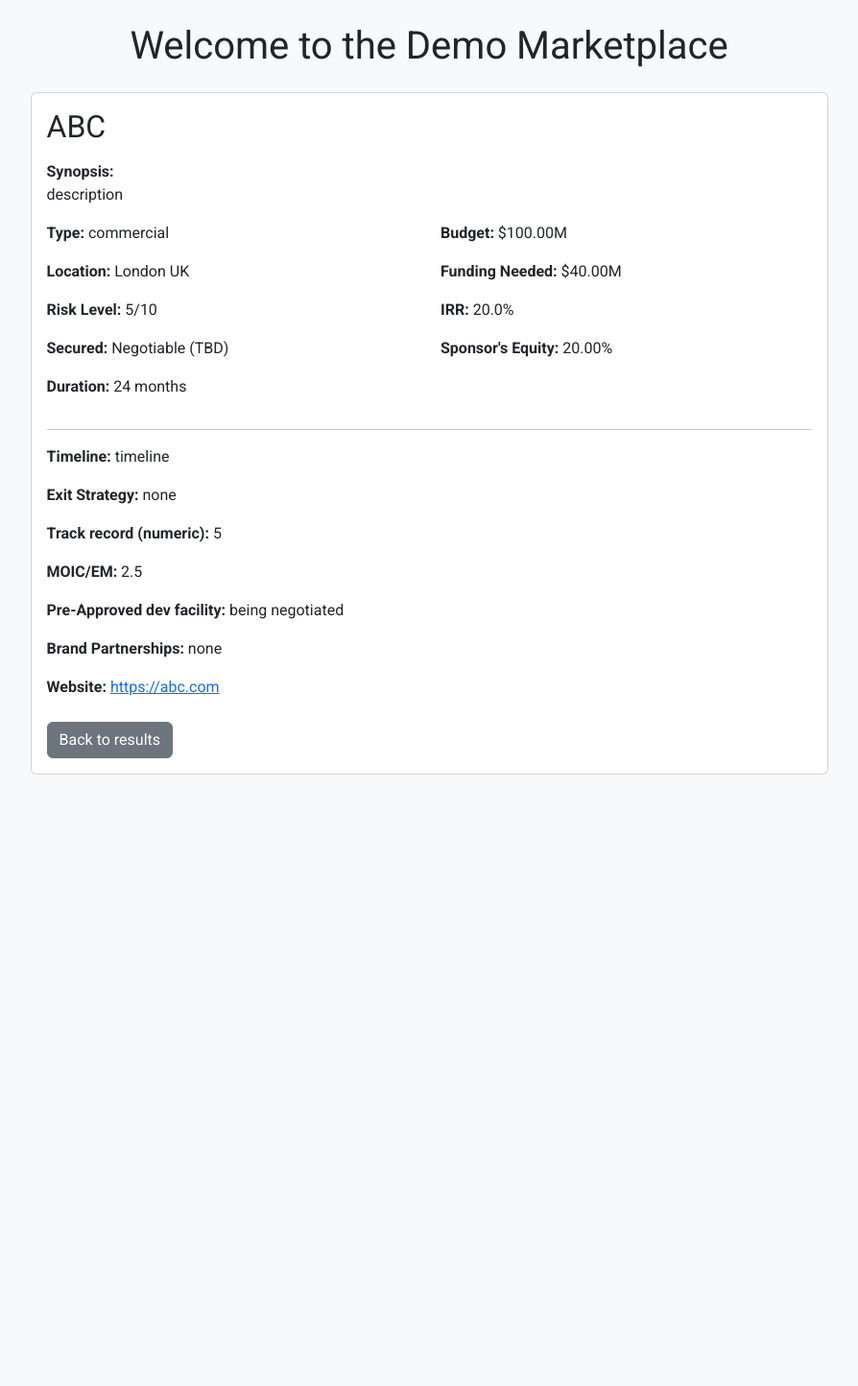
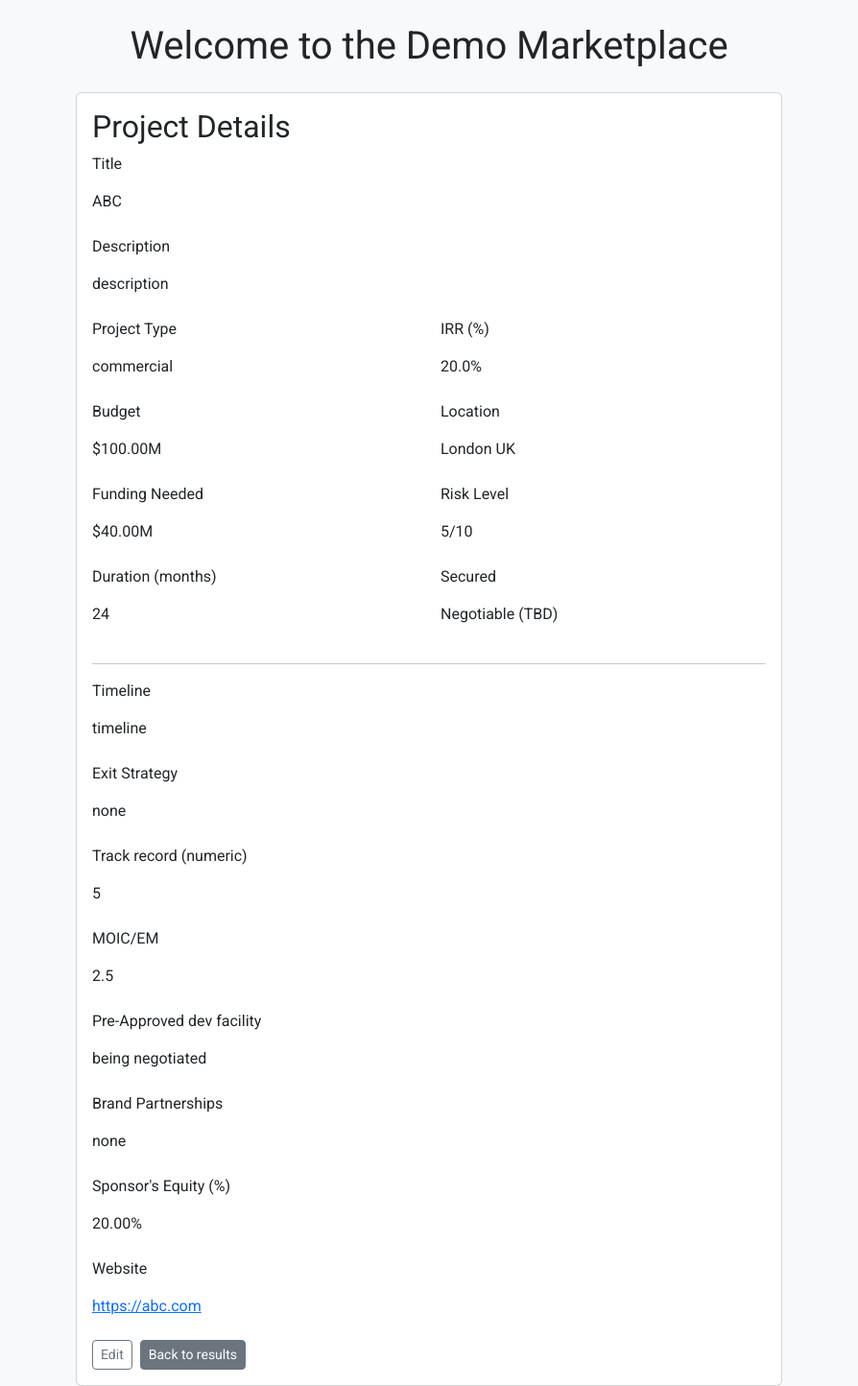
Before and after one commit to posylkm/myapp, a Flask app: page /projects/1 in a window 1280 px wide. Shown: the part 56-1500 px from the top of the page at 96% size, without its empty margins (193-1087 px from the left). Before the commit the page ends 863 px from the top, so only its background shows below. Run offline with Flask 3, Linux system fonts and the light colour scheme; a user stored in the database is signed in; some libraries are stand-ins or nearby versions.

Commit message:
more register info & added admin

```diff
--- a/app.py
+++ b/app.py
@@ -1,12 +1,26 @@
-from flask import Flask, render_template, request, redirect, url_for, flash, send_from_directory, abort
+from flask import Flask, render_template, request, redirect, url_for, flash, send_from_directory, abort, current_app
 from flask_login import LoginManager, login_user, logout_user, login_required, current_user
 from models import db, Project, User
 from flask_wtf import FlaskForm
 from flask_wtf.file import FileField, FileAllowed
 from wtforms import StringField, TextAreaField, FloatField, IntegerField, SubmitField, PasswordField, SelectField
-from wtforms.validators import DataRequired, Email, EqualTo, NumberRange, Optional, URL, Length
+from wtforms.validators import DataRequired, Email, EqualTo, NumberRange, Optional, URL, Length, Regexp
 from werkzeug.utils import secure_filename
+from werkzeug.security import generate_password_hash, check_password_hash
+from sqlalchemy.exc import IntegrityError
+from flask_admin import Admin
+from flask_admin.contrib.sqla import ModelView
 import os
+
+
+def can_edit_project(project, user):
+    """Allow editing if user is admin or the developer who owns the project."""
+    if not user.is_authenticated:
+        return False
+    if getattr(user, "role", None) == "admin":
+        return True
+    return getattr(user, "role", None) == "developer" and project.user_id == user.id
+
 
 app = Flask(__name__, instance_relative_config=True)
 
@@ -24,6 +38,7 @@ app.config['SQLALCHEMY_DATABASE_URI'] = f'sqlite:///{app.config["DATABASE"]}'
 app.config['SQLALCHEMY_TRACK_MODIFICATIONS'] = False
 app.config['UPLOAD_FOLDER'] = 'uploads'
 app.config['MAX_CONTENT_LENGTH'] = 16 * 1024 * 1024
+app.config['SECRET_KEY'] = os.environ.get('SECRET_KEY', 'dev-secret-change-me')
 os.makedirs(app.config['UPLOAD_FOLDER'], exist_ok=True)
 
 db.init_app(app)
@@ -34,17 +49,58 @@ login_manager.init_app(app)
 login_manager.login_view = 'login'  # Redirect to login if not auth'd
 login_manager.login_message = 'Login required to access this page.'
 
+# Add admin and Restrict admin access
+class SecureModelView(ModelView):
+    def is_accessible(self):
+        return current_user.is_authenticated and current_user.role == "admin"
+    def inaccessible_callback(self, name, **kwargs):
+        abort(403)
+
+# Create exactly once:
+admin = Admin(app, name="Admin Dashboard")  # endpoint defaults to "admin", url defaults to "/admin"
+admin.add_view(SecureModelView(User, db.session))
+admin.add_view(SecureModelView(Project, db.session))
+
+
+
+# class ReadOnlyModelView(SecureModelView):
+#     can_create = False
+#     can_edit = False
+#     can_delete = False
+
+# admin.add_view(ReadOnlyModelView(Project, db.session))
+
+
 @login_manager.user_loader
 def load_user(user_id):
     return User.query.get(int(user_id))
 
 # Forms
-class RegisterForm(FlaskForm):
-    email = StringField('Email', validators=[DataRequired(), Email()])
-    password = PasswordField('Password', validators=[DataRequired()])
-    confirm_password = PasswordField('Confirm Password', validators=[DataRequired(), EqualTo('password')])
-    role = SelectField('Role', choices=[('investor', 'Investor'), ('developer', 'Developer')], default='investor')
-    submit = SubmitField('Register')
+class RegistrationForm(FlaskForm):
+    # Keep new fields Optional until the template renders them
+    first_name = StringField("First Name", validators=[Optional(), Length(max=100)])
+    surname = StringField("Surname", validators=[Optional(), Length(max=100)])
+
+    email = StringField("Email", validators=[DataRequired(), Email()])
+    password = PasswordField("Password", validators=[DataRequired(), Length(min=8)])
+    confirm_password = PasswordField("Confirm Password", validators=[DataRequired(), EqualTo("password")])
+
+    role = SelectField(
+        "Role",
+        choices=[("developer", "Developer"), ("investor", "Investor")],
+        validators=[DataRequired()],
+    )
+
+    company_name = StringField("Company Name", validators=[Optional(), Length(max=150)])
+    company_website = StringField("Company Website", validators=[Optional(), Length(max=255)])
+    company_address = StringField("Company Address", validators=[Optional(), Length(max=300)])
+    phone = StringField("Phone", validators=[Optional(), Length(max=30)])
+    aum = FloatField("Assets Under Management (AUM, in millions)", validators=[Optional()])  # investors only
+
+    submit = SubmitField("Register")
+
+
+
 
 class LoginForm(FlaskForm):
     email = StringField('Email', validators=[DataRequired(), Email()])
@@ -84,20 +140,58 @@ class ProjectForm(FlaskForm):
 def index():
     return render_template('base.html')
 
-@app.route('/register', methods=['GET', 'POST'])
+
+@app.route("/register", methods=["GET", "POST"])
 def register():
-    form = RegisterForm()
+    form = RegistrationForm()
+
+    if request.method == "POST":
+        current_app.logger.debug(f"/register POST data: {request.form}")
+
     if form.validate_on_submit():
-        if User.query.filter_by(email=form.email.data).first():
-            flash('Email already registered!')
-            return render_template('register.html', form=form)
-        user = User(email=form.email.data, role=form.role.data)
-        user.set_password(form.password.data)
-        db.session.add(user)
-        db.session.commit()
-        flash('Registration successful! Please log in.')
-        return redirect(url_for('login'))
-    return render_template('register.html', form=form)
+        # (Optional) role-based requirements – enable later if you want
+        if form.role.data == "developer" and not form.company_name.data:
+            flash("Please provide Company Name for developers.", "warning")
+            return render_template("register.html", form=form)
+        if form.role.data == "investor" and not form.aum.data:
+            flash("Please provide AUM for investors.", "warning")
+            return render_template("register.html", form=form)
+
+        site = (form.company_website.data or "").strip()
+        if site and not site.startswith(("http://", "https://")):
+            site = "https://" + site
+
+        user = User(
+            first_name=(form.first_name.data or None),
+            surname=(form.surname.data or None),
+            email=form.email.data.lower().strip(),
+            password_hash=generate_password_hash(form.password.data),
+            role=form.role.data,
+            company_name=(form.company_name.data or None),
+            company_website=(site or None),
+            company_address=(form.company_address.data or None),
+            phone=(form.phone.data or None),
+            aum=(form.aum.data if form.aum.data is not None else None),
+        )
+
+        try:
+            db.session.add(user)
+            db.session.commit()
+        except IntegrityError:
+            db.session.rollback()
+            flash("This email is already registered.", "danger")
+            return render_template("register.html", form=form)
+
+        flash("Registration successful! You can now log in.", "success")
+        return redirect(url_for("login"))
+
+    # When validation fails, print and show a friendly message
+    if request.method == "POST":
+        current_app.logger.debug(f"form.errors: {form.errors}")
+        flash("Please correct the highlighted errors and try again.", "warning")
+
+    return render_template("register.html", form=form)
+
 
 @app.route('/login', methods=['GET', 'POST'])
 def login():
@@ -159,43 +253,59 @@ def upload():
     return render_template('upload.html', form=form)
 
 
-# @app.route('/upload', methods=['GET', 'POST'])
-# @login_required
-# def upload():
-#     if current_user.role != 'developer':
-#         flash('Only developers can upload/modify projects!')
-#         return redirect(url_for('search'))
-#     form = ProjectForm()
-#     if form.validate_on_submit():
-#         print(f"[DEBUG] Form valid! Title: {form.title.data}, User ID: {current_user.id}")  # Add this
-#         project = Project(
-#             title=form.title.data,
-#             description=form.description.data,
-#             project_type=form.project_type.data,
-#             budget=form.budget.data,
-#             funding=form.funding.data,
-#             irr=form.irr.data,
-#             duration=form.duration.data,
-#             location=form.location.data,
-#             risk_level=form.risk_level.data,
-#             secured=form.secured.data,
-#             user_id=current_user.id
-#         )
-#         print(f"[DEBUG] Project object created: ID temp={project.id}")  # Add this (ID is None pre-commit)
-#         if form.attachment.data and allowed_file(form.attachment.data.filename):
-#             filename = secure_filename(form.attachment.data.filename)
-#             filepath = os.path.join(app.config['UPLOAD_FOLDER'], filename)
-#             form.attachment.data.save(filepath)
-#             project.attachment_path = filename
-#             print(f"[DEBUG] File saved: {filename}")  # Add this
-#         db.session.add(project)
-#         db.session.commit()
-#         print(f"[DEBUG] Committed! New project ID: {project.id}")  # Add this—key check!
-#         flash('Project uploaded successfully!')
-#         return redirect(url_for('search'))
-#     else:
-#         print(f"[DEBUG] Form errors: {form.errors}")  # Add this for validation fails
-#     return render_template('upload.html', form=form)
+
+@app.route("/projects/<int:project_id>/edit", methods=["GET", "POST"])
+@login_required
+def edit_project(project_id):
+    project = Project.query.get_or_404(project_id)
+    if not can_edit_project(project, current_user):
+        abort(403)
+
+    form = ProjectForm(obj=project)
+
+    if form.validate_on_submit():
+        website_value = form.website.data.strip() if form.website.data else None
+        if website_value and not website_value.startswith(("http://", "https://")):
+            website_value = "https://" + website_value
+
+        # update fields
+        project.title = form.title.data
+        project.description = form.description.data
+        project.project_type = form.project_type.data
+        project.budget = form.budget.data
+        project.funding = form.funding.data
+        project.duration = form.duration.data
+        project.irr = form.irr.data
+        project.location = form.location.data
+        project.risk_level = form.risk_level.data
+        project.secured = form.secured.data
+
+        project.timeline = form.timeline.data
+        project.exit_strategy = form.exit_strategy.data
+        project.developer_tr = form.developer_tr.data
+        project.website = website_value
+        project.preapproved_facility = form.preapproved_facility.data
+        project.brand_partnership = form.brand_partnership.data
+        project.MOIC_EM = form.MOIC_EM.data
+        project.sponsor_equity = form.sponsor_equity.data
+
+        if form.attachment.data and hasattr(form.attachment.data, "filename") and form.attachment.data.filename:
+            if allowed_file(form.attachment.data.filename):
+                os.makedirs(app.config['UPLOAD_FOLDER'], exist_ok=True)
+                filename = secure_filename(form.attachment.data.filename)
+                filepath = os.path.join(app.config['UPLOAD_FOLDER'], filename)
+                form.attachment.data.save(filepath)
+                project.attachment_path = filename
+
+        db.session.commit()
+        flash("Project updated", "success")
+        return redirect(url_for("project_detail", project_id=project.id))
+
+    # 👇 Reuse upload.html; just tell it we’re in edit mode
+    return render_template("upload.html", form=form, edit_mode=True, project=project)
+
+
+
 
 
 @app.route("/projects/<int:project_id>")
--- a/requirements.txt
+++ b/requirements.txt
@@ -5,3 +5,4 @@ Flask-WTF==1.2.2
 email-validator==2.3.0
 Werkzeug==3.0.3
 gunicorn==23.0.0
+Flask-Admin
--- a/templates/project_detail.html
+++ b/templates/project_detail.html
@@ -1,41 +1,121 @@
 {% extends "base.html" %}
 {% block content %}
 <div class="row justify-content-center">
-  <div class="col-md-10 col-lg-9">
+  <div class="col-md-8">
     <div class="card">
       <div class="card-body">
-        <h2 class="card-title mb-3">{{ project.title }}</h2>
+        <h2 class="card-title">{% if current_user.is_authenticated and (current_user.role == 'admin' or current_user.id == project.user_id) %}Project Details{% else %}Project{% endif %}</h2>
 
-        <p class="mb-3"><strong>Synopsis:</strong><br>{{ project.description }}</p>
+        <!-- Title -->
+        <div class="mb-3">
+          <label class="form-label">Title</label>
+          <div class="form-control-plaintext">{{ project.title }}</div>
+        </div>
+
+        <!-- Description -->
+        <div class="mb-3">
+          <label class="form-label">Description</label>
+          <div class="form-control-plaintext">{{ project.description }}</div>
+        </div>
 
         <div class="row">
           <div class="col-md-6">
-            <p><strong>Type:</strong> {{ project.project_type }}</p>
-            <p><strong>Location:</strong> {{ project.location }}</p>
-            <p><strong>Risk Level:</strong> {{ project.risk_level }}/10</p>
-            <p><strong>Secured:</strong> {{ project.secured }}</p>
-            <p><strong>Duration:</strong> {{ project.duration if project.duration is not none else "—" }} months</p>
+            <div class="mb-3">
+              <label class="form-label">Project Type</label>
+              <div class="form-control-plaintext">{{ project.project_type }}</div>
+            </div>
+            <div class="mb-3">
+              <label class="form-label">Budget</label>
+              <div class="form-control-plaintext">${{ "%.2f"|format(project.budget) }}M</div>
+            </div>
+            <div class="mb-3">
+              <label class="form-label">Funding Needed</label>
+              <div class="form-control-plaintext">${{ "%.2f"|format(project.funding) }}M</div>
+            </div>
+            <div class="mb-3">
+              <label class="form-label">Duration (months)</label>
+              <div class="form-control-plaintext">{{ project.duration if project.duration is not none else "—" }}</div>
+            </div>
           </div>
+
           <div class="col-md-6">
-            <p><strong>Budget:</strong> ${{ "%.2f"|format(project.budget) }}M</p>
-            <p><strong>Funding Needed:</strong> ${{ "%.2f"|format(project.funding) }}M</p>
-            <p><strong>IRR:</strong> {{ "%.1f"|format(project.irr) }}%</p>
-            {% if project.sponsor_equity is not none %}
-              <p><strong>Sponsor's Equity:</strong> {{ "%.2f"|format(project.sponsor_equity) }}%</p>
-            {% endif %}
+            <div class="mb-3">
+              <label class="form-label">IRR (%)</label>
+              <div class="form-control-plaintext">{{ "%.1f"|format(project.irr) }}%</div>
+            </div>
+            <div class="mb-3">
+              <label class="form-label">Location</label>
+              <div class="form-control-plaintext">{{ project.location }}</div>
+            </div>
+            <div class="mb-3">
+              <label class="form-label">Risk Level</label>
+              <div class="form-control-plaintext">{{ project.risk_level }}/10</div>
+            </div>
+            <div class="mb-3">
+              <label class="form-label">Secured</label>
+              <div class="form-control-plaintext">{{ project.secured }}</div>
+            </div>
           </div>
         </div>
 
         <hr class="my-3">
 
-        {% if project.timeline %}<p><strong>Timeline:</strong> {{ project.timeline }}</p>{% endif %}
-        {% if project.exit_strategy %}<p><strong>Exit Strategy:</strong> {{ project.exit_strategy }}</p>{% endif %}
-        {% if project.developer_tr is not none %}<p><strong>Track record (numeric):</strong> {{ project.developer_tr }}</p>{% endif %}
-        {% if project.MOIC_EM is not none %}<p><strong>MOIC/EM:</strong> {{ project.MOIC_EM }}</p>{% endif %}
-        {% if project.preapproved_facility %}<p><strong>Pre-Approved dev facility:</strong> {{ project.preapproved_facility }}</p>{% endif %}
-        {% if project.brand_partnership %}<p><strong>Brand Partnerships:</strong> {{ project.brand_partnership }}</p>{% endif %}
+        {% if project.timeline %}
+          <div class="mb-3">
+            <label class="form-label">Timeline</label>
+            <div class="form-control-plaintext">{{ project.timeline }}</div>
+          </div>
+        {% endif %}
+
+        {% if project.exit_strategy %}
+          <div class="mb-3">
+            <label class="form-label">Exit Strategy</label>
+            <div class="form-control-plaintext">{{ project.exit_strategy }}</div>
+          </div>
+        {% endif %}
+
+        {% if project.developer_tr is not none %}
+          <div class="mb-3">
+            <label class="form-label">Track record (numeric)</label>
+            <div class="form-control-plaintext">{{ project.developer_tr }}</div>
+          </div>
+        {% endif %}
+
+        {% if project.MOIC_EM is not none %}
+          <div class="mb-3">
+            <label class="form-label">MOIC/EM</label>
+            <div class="form-control-plaintext">{{ project.MOIC_EM }}</div>
+          </div>
+        {% endif %}
+
+        {% if project.preapproved_facility %}
+          <div class="mb-3">
+            <label class="form-label">Pre-Approved dev facility</label>
+            <div class="form-control-plaintext">{{ project.preapproved_facility }}</div>
+          </div>
+        {% endif %}
+
+        {% if project.brand_partnership %}
+          <div class="mb-3">
+            <label class="form-label">Brand Partnerships</label>
+            <div class="form-control-plaintext">{{ project.brand_partnership }}</div>
+          </div>
+        {% endif %}
+
+        {% if project.sponsor_equity is not none %}
+          <div class="mb-3">
+            <label class="form-label">Sponsor's Equity (%)</label>
+            <div class="form-control-plaintext">{{ "%.2f"|format(project.sponsor_equity) }}%</div>
+          </div>
+        {% endif %}
+
         {% if project.website %}
-          <p><strong>Website:</strong> <a href="{{ project.website }}" target="_blank" rel="noopener">{{ project.website }}</a></p>
+          <div class="mb-3">
+            <label class="form-label">Website</label>
+            <div class="form-control-plaintext">
+              <a href="{{ project.website }}" target="_blank" rel="noopener">{{ project.website }}</a>
+            </div>
+          </div>
         {% endif %}
 
         {% if project.attachment_path %}
@@ -44,7 +124,14 @@
              target="_blank">Download Attachment</a>
         {% endif %}
 
-        <a class="btn btn-secondary mt-2" href="{{ url_for('search') }}">Back to results</a>
+        <div class="mt-3 d-flex gap-2">
+          {% if current_user.is_authenticated and (current_user.role == 'admin' or current_user.id == project.user_id) %}
+            <a href="{{ url_for('edit_project', project_id=project.id) }}"
+               class="btn btn-sm btn-outline-secondary">Edit</a>
+          {% endif %}
+          <a href="{{ url_for('search') }}" class="btn btn-sm btn-secondary">Back to results</a>
+        </div>
+
       </div>
     </div>
   </div>
```
Also changed, not shown: misc.py (+7 -0 lines), models.py (+8 -1 lines), templates/register.html (+69 -2 lines), templates/search.html (+8 -2 lines), templates/upload.html (+14 -3 lines), instance/projects.db, 2 other files.
